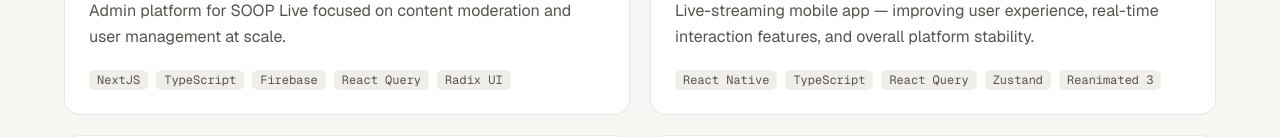
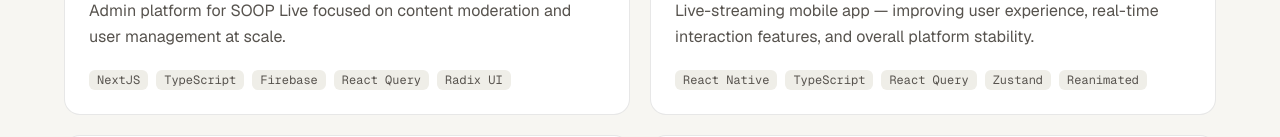
Before and after one commit to neddtu/portfolio, a React (Vite) app: page / in a window 1280 px wide. Shown: the part 4299-4436 px from the top of the page. Built offline with nearby package versions, Linux system fonts and the light colour scheme.

Commit message:
content: drop version from Reanimated tag

```diff
--- a/src/data/index.js
+++ b/src/data/index.js
@@ -185,7 +185,7 @@ export const projects = [
     icon: "radio",
     description:
       "Live-streaming mobile app — improving user experience, real-time interaction features, and overall platform stability.",
-    tags: ["React Native", "TypeScript", "React Query", "Zustand", "Reanimated 3"],
+    tags: ["React Native", "TypeScript", "React Query", "Zustand", "Reanimated"],
   },
   {
     title: "Biollet Admin",
```
